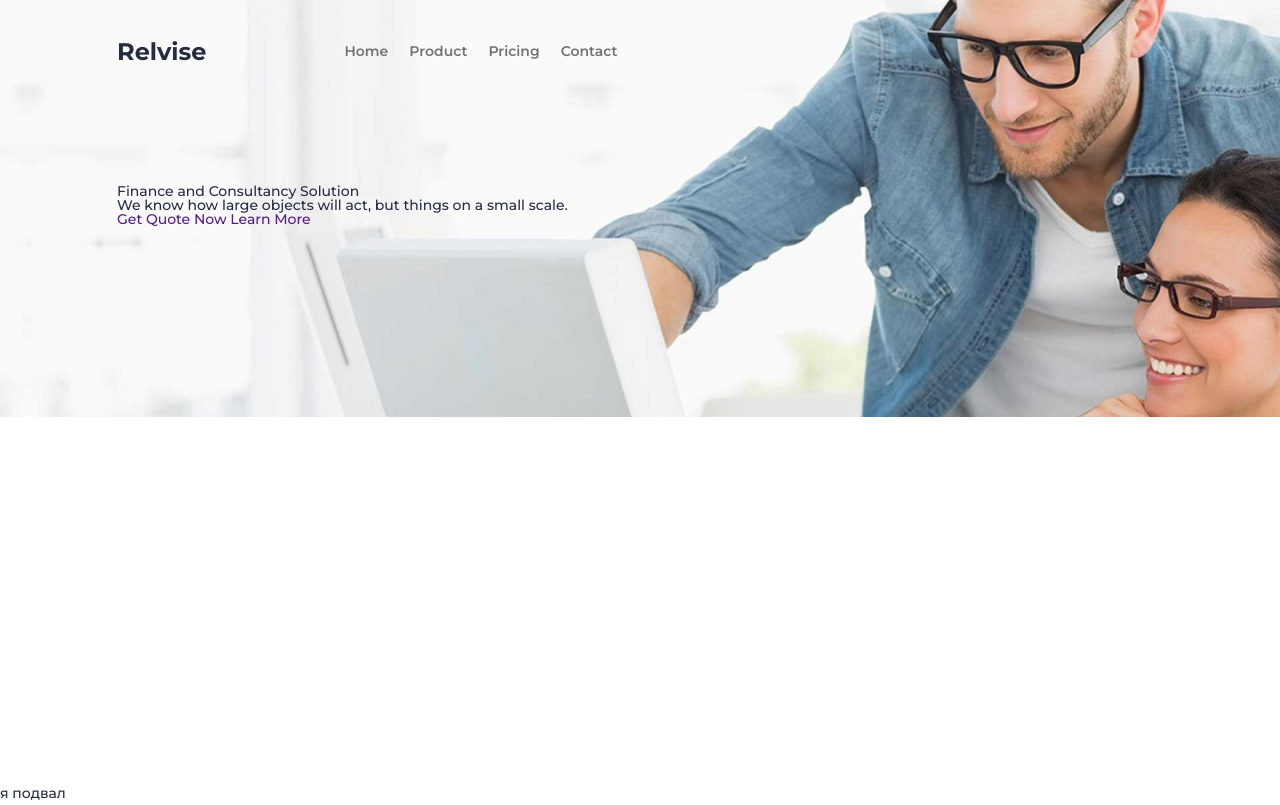
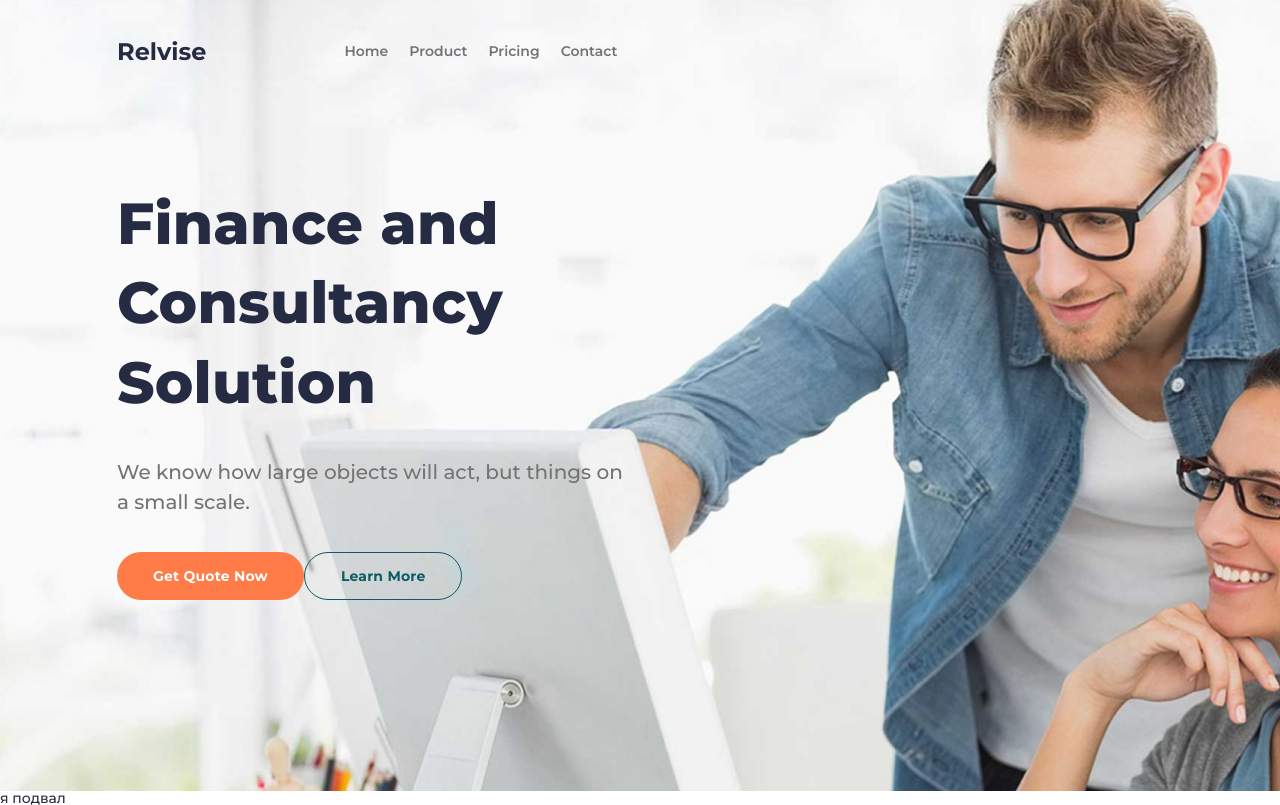
Before and after one commit to EgorSherstnev/layoutFinanceAndConsultancySolution, a plain HTML site: page index.html in a window 1280 px wide. Drawn offline with Linux system fonts and the light colour scheme.

Commit message:
new buttons

```diff
--- a/css/style.css
+++ b/css/style.css
@@ -147,16 +147,45 @@ body {
     padding: 184px 0px 191px 0px;
     position: relative;
     z-index: 2;
+    max-width: 509px;
 }
+.main-block__body > *:not(:last-child){
+    margin: 0px 0px 35px 0px;
+}
+
 .main-block__title {
+    font-size: 58px;
+    line-height: calc(80 / 58 * 100%);
+    letter-spacing: 0.2px;
+    font-weight: 800;
 }
 .main-block__text {
+    color: #737373;
+    font-size: 20px;
+    line-height: calc(30 / 20 * 100%);
 }
 .main-block__buttons {
+    display: inline-flex;
 }
 .main-block__button {
+    border-radius: 37px;
+    display: flex;
+    min-height: 48px;
+    justify-content: center;
+    align-items: center;
+    letter-spacing: 0.2px;
+    font-weight: 700;
+    text-align: center;
+    line-height: 150%;
+    padding: 5px 36px;
+}
+.main-block__button_orange {
+    background: #FF7B47;
+    color: #FFFFFF;
 }
 .main-block__button_border {
+    border: 1px solid #0D5C63;
+    color: #0D5C63;
 }
 .main-block__image {
     position: absolute;
--- a/index.html
+++ b/index.html
@@ -41,7 +41,7 @@
                                 We know how large objects will act, but things on a small scale.
                             </div>
                             <div class="main-block__buttons">
-                                <a href="" class="main-block__button">Get Quote Now</a>
+                                <a href="" class="main-block__button main-block__button_orange">Get Quote Now</a>
                                 <a href="" class="main-block__button main-block__button_border">Learn More</a>
                             </div>
                         </div>
```
